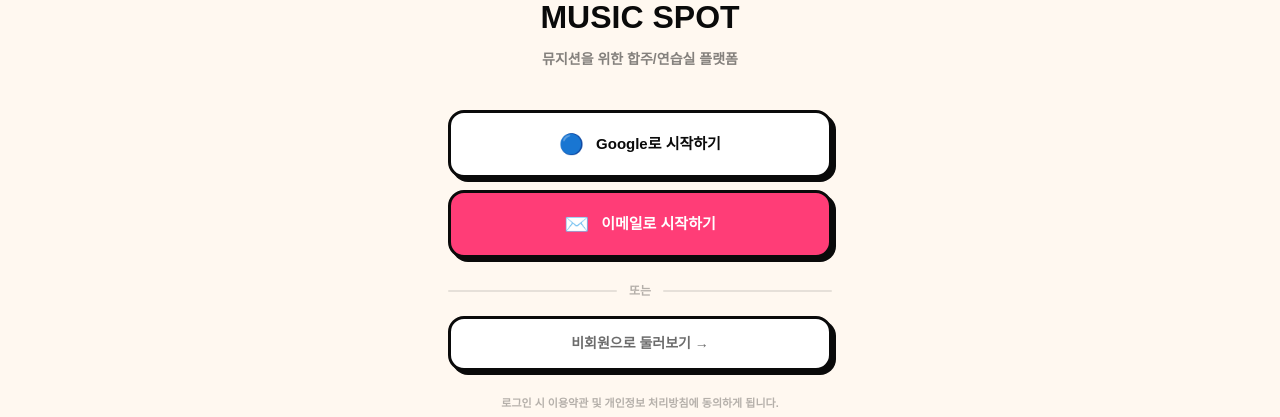
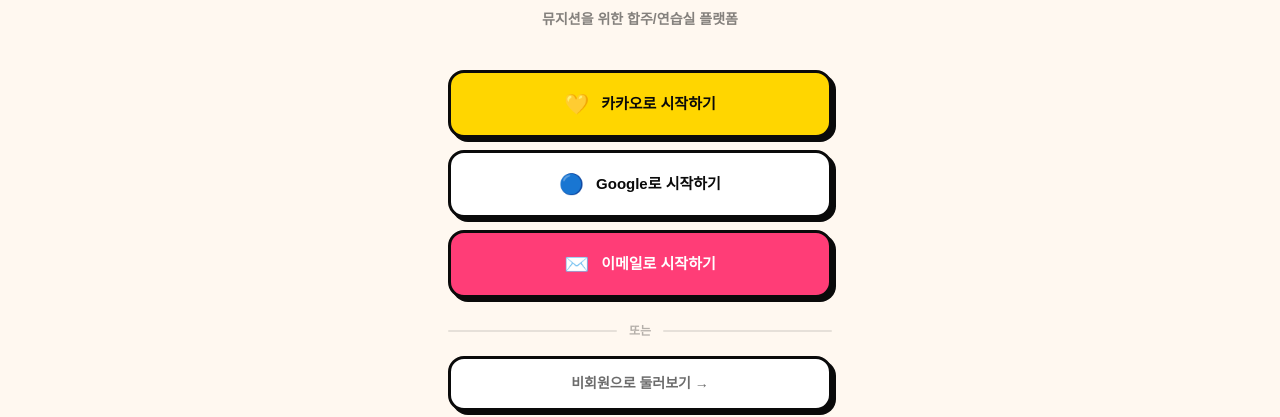
Before and after one commit to jaejun44/musicspot-app, a Next.js app: page /login in a window 1280 px wide. Shown: the part 302-719 px from the top of the page. Built offline with nearby package versions, Linux system fonts and the light colour scheme; no server answers.

Commit message:
feat: 카카오 로그인 버튼 활성화 (Client Secret 설정 완료)
Co-Authored-By: Claude Sonnet 4.6 <noreply@anthropic.com>

```diff
--- a/app/login/_components/LoginClient.tsx
+++ b/app/login/_components/LoginClient.tsx
@@ -99,8 +99,7 @@ export default function LoginClient() {
               transition={{ delay: 0.4 }}
               className="w-full max-w-sm flex flex-col gap-3"
             >
-              {/* 카카오 — 비즈 앱 승인 후 활성화 예정 */}
-              {false && (
+              {/* 카카오 */}
               <motion.button
                 onClick={() => handleOAuth('kakao')}
                 disabled={!!loading}
@@ -123,7 +122,6 @@ export default function LoginClient() {
                 )}
                 카카오로 시작하기
               </motion.button>
-              )}
 
               {/* 구글 */}
               <motion.button
```
